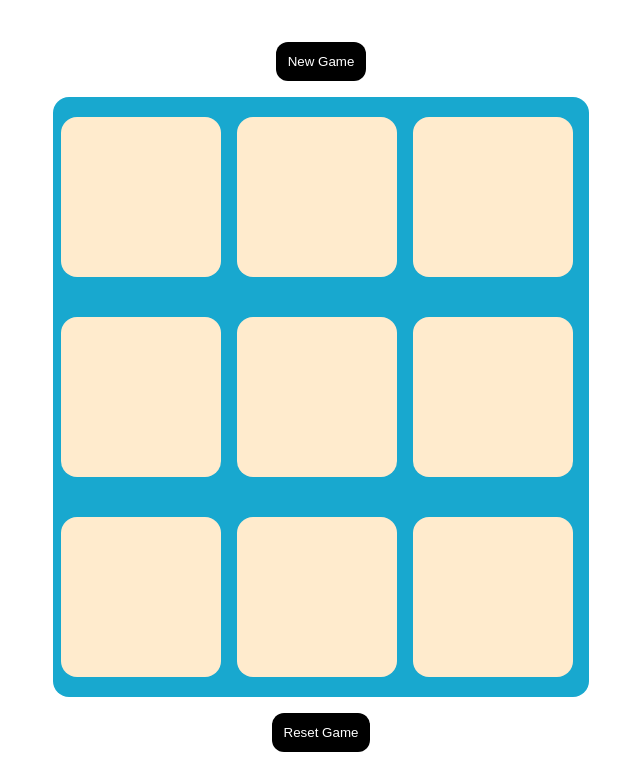
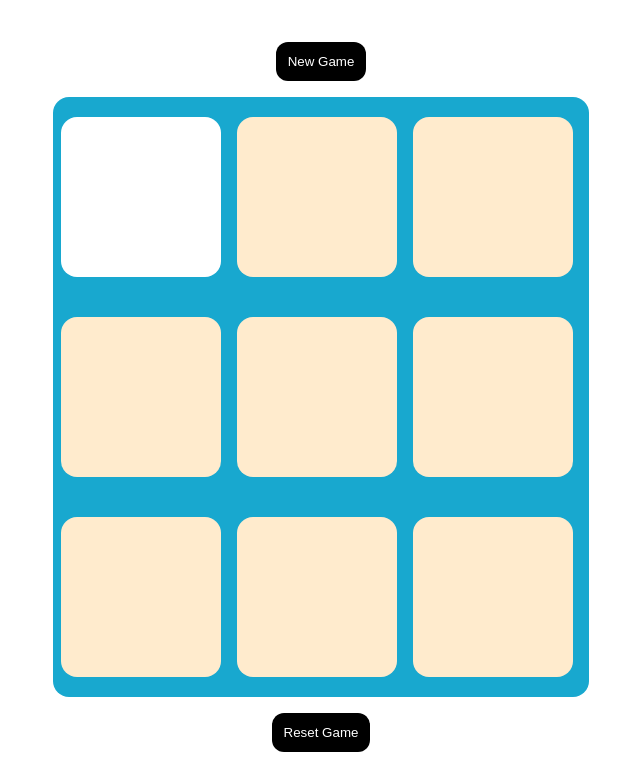
Before and after one commit to itzMdAbdullahAlMahmud/Tic-Tac-Toe, a plain HTML site: page index.html in a window 1280 px wide. In both pictures the pointer is over the button 460 px from the left and 237 px from the top of the page. Shown: the part 40-808 px from the top of the page, without its empty margins (319-959 px from the left). Drawn offline with Linux system fonts and the light colour scheme.

Commit message:
mouseover changes

```diff
--- a/index.css
+++ b/index.css
@@ -12,6 +12,10 @@
     text-align: center;
     border-radius: 2vmin;
 
+}
+.box:hover{
+    cursor: pointer;
+    background-color: #fff;
 }
 .game{
     height: 75vmin;
@@ -40,6 +44,9 @@ main{
     background-color: black;
     margin: 2vmin;
 }
+.reset-button:hover{
+    cursor: pointer;
+}
 .hidden{
     visibility: hidden;
 }
```
Also changed, not shown: index.html (+1 -0 lines).
